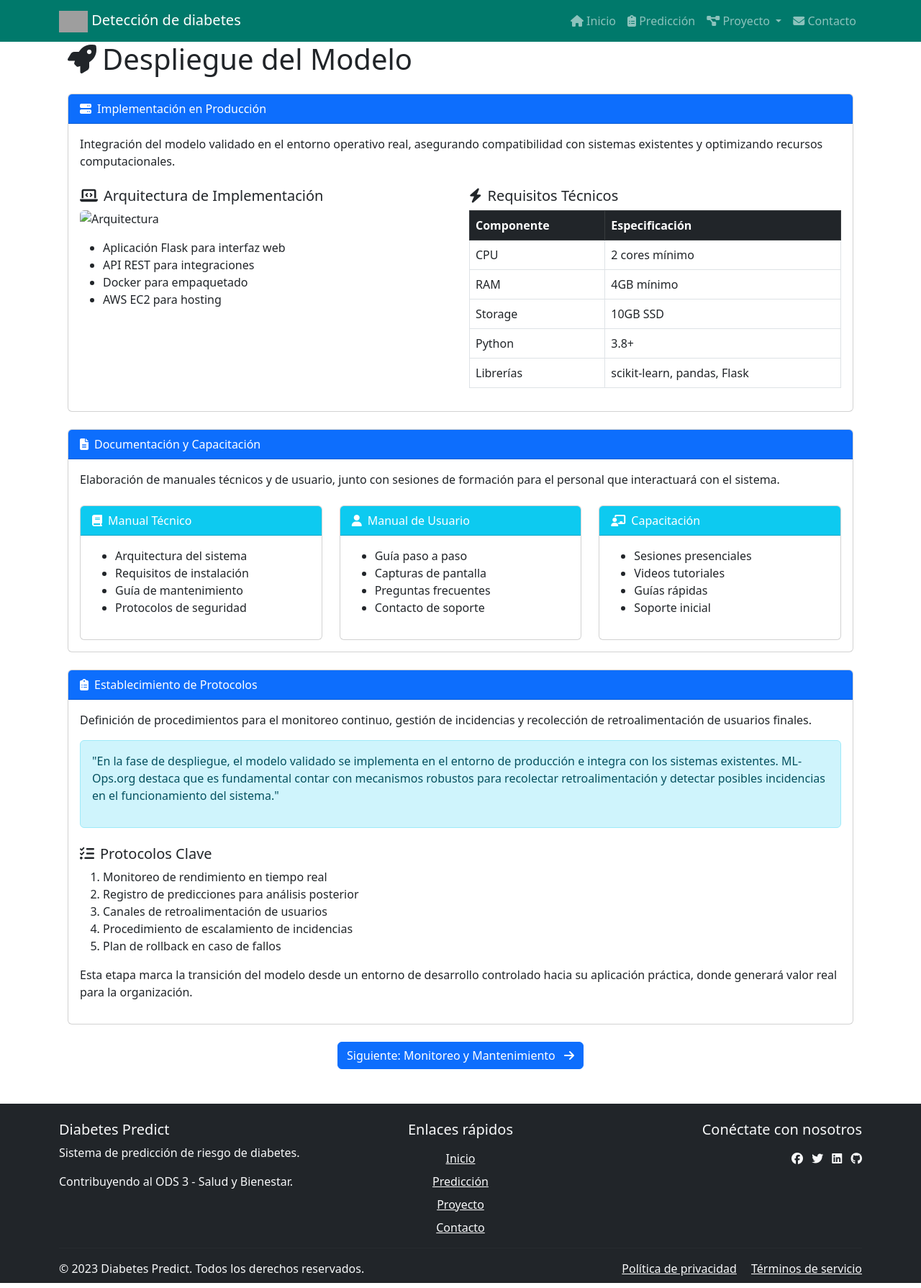
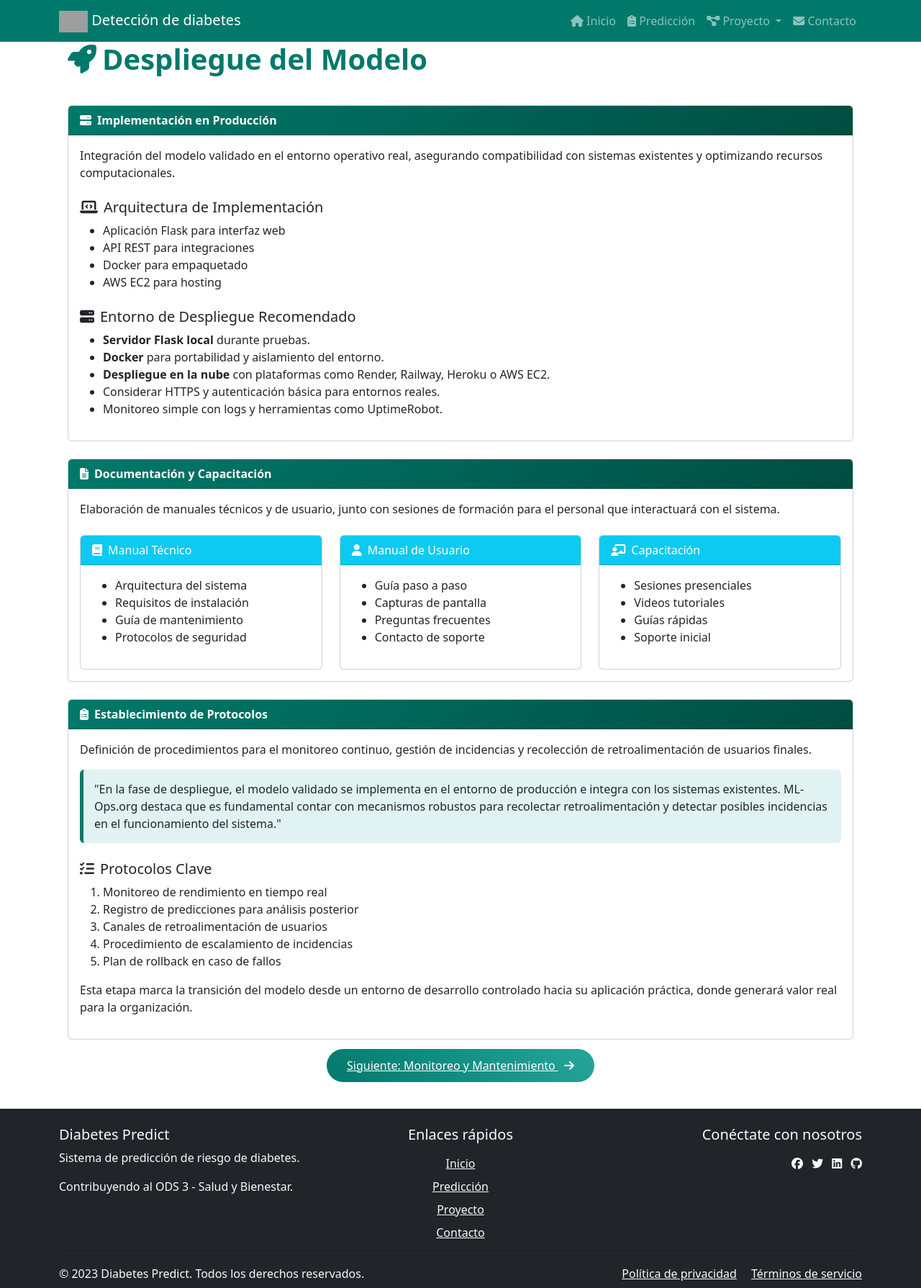
Before and after one commit to Sebrd06/prediccion_diabetes_ml, a Flask app: page /despliegue_modelo in a window 1280 px wide. Shown: the whole page at 72% size. Run offline with Flask 2, Linux system fonts and the light colour scheme; parts of the project's set-up code (start-up, migrations or seed data) failed here and were passed over; some libraries are stand-ins or nearby versions; grey boxes are pictures that could not be loaded.

Commit message:
Actualización de despliegue_modelo.html y recomendaciones de entorno

```diff
--- a/templates/despliegue_modelo.html
+++ b/templates/despliegue_modelo.html
@@ -2,72 +2,76 @@
 
 {% block title %}Despliegue del Modelo{% endblock %}
 
+{% block extra_head %}
+<style>
+    .section-title {
+        color: #00796b;
+        font-weight: 700;
+        margin-bottom: 40px;
+    }
+    .custom-card-header {
+        background: linear-gradient(135deg, #00796b 0%, #004d40 100%);
+        color: white;
+        font-weight: 600;
+    }
+    .custom-info {
+        background-color: #e0f2f1;
+        border-left: 5px solid #00796b;
+        padding: 15px;
+        border-radius: 6px;
+    }
+    .custom-btn {
+        background: linear-gradient(45deg, #00796b, #26a69a);
+        border: none;
+        border-radius: 50px;
+        padding: 12px 28px;
+        font-weight: 500;
+        color: white;
+        transition: all 0.3s ease;
+    }
+    .custom-btn:hover {
+        box-shadow: 0 6px 16px rgba(0, 121, 107, 0.3);
+        color: white;
+    }
+</style>
+{% endblock %}
+
 {% block content %}
 <div class="container">
-    <h1 class="mb-4"><i class="fas fa-rocket me-2"></i>Despliegue del Modelo</h1>
+    <h1 class="section-title"><i class="fas fa-rocket me-2"></i>Despliegue del Modelo</h1>
 
     <div class="card mb-4">
-        <div class="card-header bg-primary text-white">
+        <div class="card-header custom-card-header">
             <i class="fas fa-server me-2"></i>Implementación en Producción
         </div>
         <div class="card-body">
             <p>Integración del modelo validado en el entorno operativo real, asegurando compatibilidad con sistemas existentes y optimizando recursos computacionales.</p>
+            <h5 class="mt-4"><i class="fas fa-laptop-code me-2"></i>Arquitectura de Implementación</h5>
 
-            <div class="row mt-4">
-                <div class="col-md-6">
-                    <h5><i class="fas fa-laptop-code me-2"></i>Arquitectura de Implementación</h5>
-                    <img src="https://via.placeholder.com/500x300?text=Arquitectura+de+Despliegue" alt="Arquitectura" class="img-fluid rounded mb-3">
             <ul>
                 <li>Aplicación Flask para interfaz web</li>
                 <li>API REST para integraciones</li>
                 <li>Docker para empaquetado</li>
                 <li>AWS EC2 para hosting</li>
             </ul>
-                </div>
-                <div class="col-md-6">
-                    <h5><i class="fas fa-bolt me-2"></i>Requisitos Técnicos</h5>
-                    <table class="table table-bordered">
-                        <thead class="table-dark">
-                            <tr>
-                                <th>Componente</th>
-                                <th>Especificación</th>
-                            </tr>
-                        </thead>
-                        <tbody>
-                            <tr>
-                                <td>CPU</td>
-                                <td>2 cores mínimo</td>
-                            </tr>
-                            <tr>
-                                <td>RAM</td>
-                                <td>4GB mínimo</td>
-                            </tr>
-                            <tr>
-                                <td>Storage</td>
-                                <td>10GB SSD</td>
-                            </tr>
-                            <tr>
-                                <td>Python</td>
-                                <td>3.8+</td>
-                            </tr>
-                            <tr>
-                                <td>Librerías</td>
-                                <td>scikit-learn, pandas, Flask</td>
-                            </tr>
-                        </tbody>
-                    </table>
-                </div>
-            </div>
+
+            <h5 class="mt-4"><i class="fas fa-server me-2"></i>Entorno de Despliegue Recomendado</h5>
+            <ul>
+                <li> <strong>Servidor Flask local</strong> durante pruebas.</li>
+                <li> <strong>Docker</strong> para portabilidad y aislamiento del entorno.</li>
+                <li> <strong>Despliegue en la nube</strong> con plataformas como Render, Railway, Heroku o AWS EC2.</li>
+                <li> Considerar HTTPS y autenticación básica para entornos reales.</li>
+                <li> Monitoreo simple con logs y herramientas como UptimeRobot.</li>
+            </ul>
         </div>
     </div>
 
     <div class="card mb-4">
-        <div class="card-header bg-primary text-white">
+        <div class="card-header custom-card-header">
             <i class="fas fa-file-alt me-2"></i>Documentación y Capacitación
         </div>
         <div class="card-body">
             <p>Elaboración de manuales técnicos y de usuario, junto con sesiones de formación para el personal que interactuará con el sistema.</p>
-
             <div class="row mt-4">
                 <div class="col-md-4">
                     <div class="card h-100">
@@ -119,16 +123,14 @@
     </div>
 
     <div class="card">
-        <div class="card-header bg-primary text-white">
+        <div class="card-header custom-card-header">
             <i class="fas fa-clipboard-list me-2"></i>Establecimiento de Protocolos
         </div>
         <div class="card-body">
             <p>Definición de procedimientos para el monitoreo continuo, gestión de incidencias y recolección de retroalimentación de usuarios finales.</p>
-
-            <div class="alert alert-info mt-3">
-                <p>"En la fase de despliegue, el modelo validado se implementa en el entorno de producción e integra con los sistemas existentes. ML-Ops.org destaca que es fundamental contar con mecanismos robustos para recolectar retroalimentación y detectar posibles incidencias en el funcionamiento del sistema."</p>
+            <div class="custom-info mt-3">
+                "En la fase de despliegue, el modelo validado se implementa en el entorno de producción e integra con los sistemas existentes. ML-Ops.org destaca que es fundamental contar con mecanismos robustos para recolectar retroalimentación y detectar posibles incidencias en el funcionamiento del sistema."
             </div>
-
             <h5 class="mt-4"><i class="fas fa-list-check me-2"></i>Protocolos Clave</h5>
             <ol>
                 <li>Monitoreo de rendimiento en tiempo real</li>
@@ -137,13 +139,12 @@
                 <li>Procedimiento de escalamiento de incidencias</li>
                 <li>Plan de rollback en caso de fallos</li>
             </ol>
-
             <p class="mt-3">Esta etapa marca la transición del modelo desde un entorno de desarrollo controlado hacia su aplicación práctica, donde generará valor real para la organización.</p>
         </div>
     </div>
 
     <div class="text-center mt-4">
-        <a href="{{ url_for('monitoreo_mantenimiento') }}" class="btn btn-primary">
+        <a href="{{ url_for('monitoreo_mantenimiento') }}" class="custom-btn">
             Siguiente: Monitoreo y Mantenimiento <i class="fas fa-arrow-right ms-2"></i>
         </a>
     </div>
```
Lines whose indentation alone changed are shown as unchanged.
